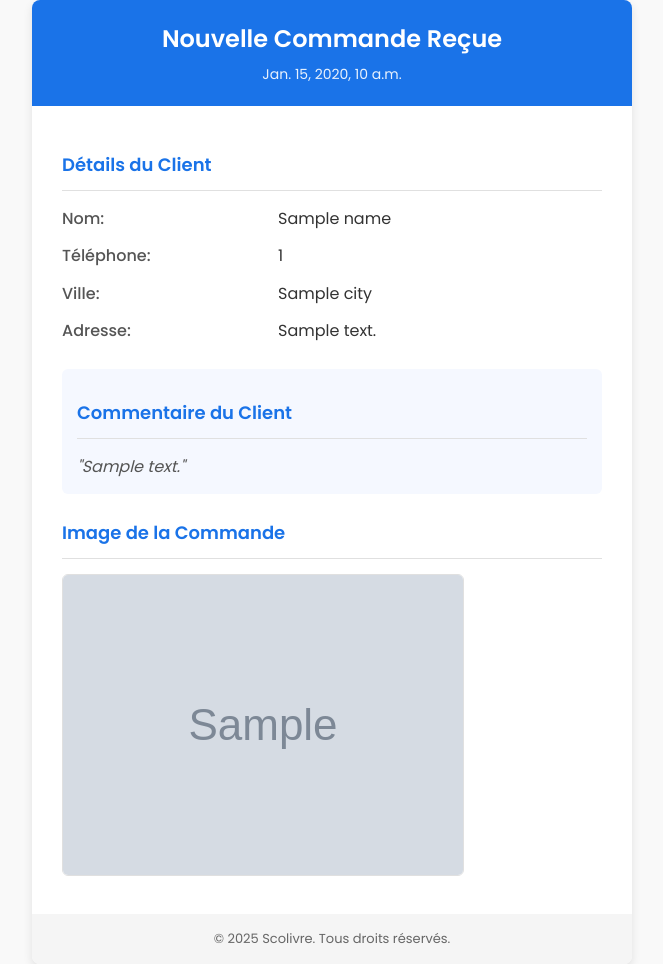
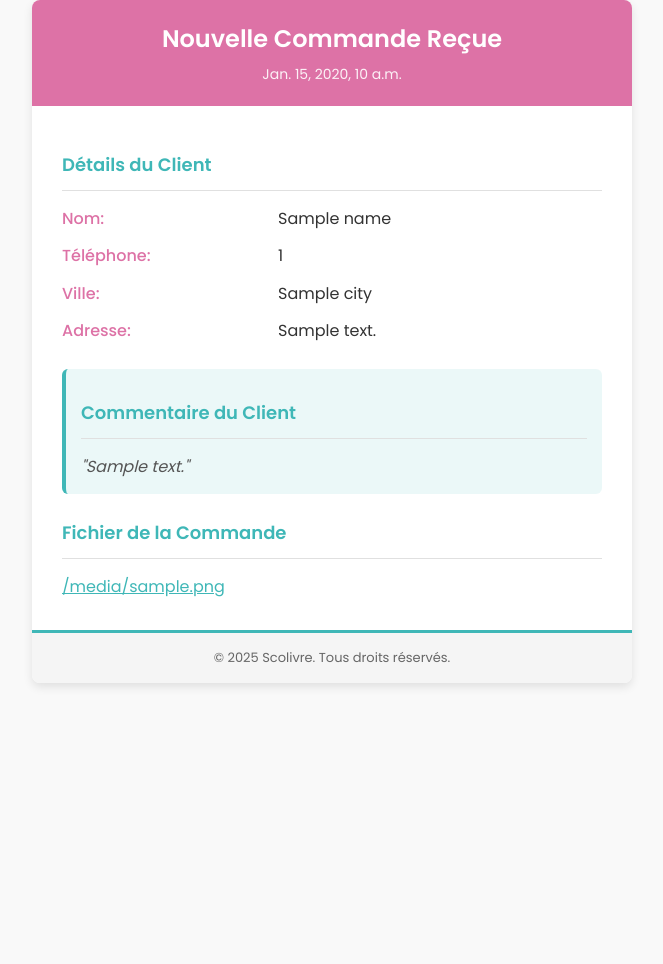
Before and after one commit to kamalMiftah/Scolivre_v0, a Django app: template backend/api/templates/email_template.html in a window 1280 px wide. Shown: the whole page, without its empty margins (308-971 px from the left). After the commit the page ends 687 px from the top, so only its background shows below. Run offline with Django 5.2, Linux system fonts and the light colour scheme; the template is opened without the code that fills it: most values are stand-ins (such as "Sample title", 1, 10 or a date in 2020); grey boxes marked "Sample" are stand-in pictures; parts of the project's set-up code (start-up, migrations or seed data) failed here and were passed over.

Commit message:
added email template

```diff
--- a/backend/api/templates/email_template.html
+++ b/backend/api/templates/email_template.html
@@ -26,7 +26,7 @@
             }
 
             .email-header {
-                background-color: #1a73e8;
+                background-color: #dd72a6;
                 color: white;
                 padding: 20px;
                 text-align: center;
@@ -51,7 +51,7 @@
             .section-title {
                 font-size: 18px;
                 font-weight: 600;
-                color: #1a73e8;
+                color: #3fb7b7;
                 margin-bottom: 15px;
                 padding-bottom: 10px;
                 border-bottom: 1px solid #e0e0e0;
@@ -69,7 +69,7 @@
             .detail-label {
                 font-weight: 500;
                 width: 40%;
-                color: #555;
+                color: #dd72a6;
             }
 
             .detail-value {
@@ -77,10 +77,11 @@
             }
 
             .comment-section {
-                background-color: #f5f8ff;
+                background-color: rgba(63, 183, 183, 0.1);
                 padding: 15px;
                 border-radius: 6px;
                 margin-bottom: 25px;
+                border-left: 4px solid #3fb7b7;
             }
 
             .comment-text {
@@ -88,15 +89,14 @@
                 color: #555;
             }
 
-            .image-section {
+            .file-section {
                 margin-top: 20px;
             }
 
-            .order-image {
-                max-width: 100%;
-                height: auto;
-                border-radius: 6px;
-                border: 1px solid #e0e0e0;
+            .file-link {
+                color: #3fb7b7;
+                text-decoration: underline;
+                word-break: break-all;
             }
 
             .email-footer {
@@ -105,6 +105,7 @@
                 text-align: center;
                 font-size: 13px;
                 color: #666;
+                border-top: 3px solid #3fb7b7;
             }
 
             @media only screen and (max-width: 480px) {
@@ -161,13 +162,9 @@
                     <div class="comment-text">"{{ comment }}"</div>
                 </div>
                 {% endif %} {% if image %}
-                <div class="image-section">
-                    <h2 class="section-title">Image de la Commande</h2>
-                    <img
-                        src="{{ image }}"
-                        alt="Image de la commande"
-                        class="order-image"
-                    />
+                <div class="file-section">
+                    <h2 class="section-title">Fichier de la Commande</h2>
+                    <a href="{{ image }}" class="file-link">{{ image }}</a>
                 </div>
                 {% endif %}
             </div>
--- a/backend/api/views.py
+++ b/backend/api/views.py
@@ -51,7 +51,7 @@ class CommandViewSet(viewsets.ModelViewSet):
             'phone_number': command.phone_number,
             'city': command.city,
             'address': command.home_address,
-            'image': f"http://scolivre.com{command.image.url}" if command.image else "",
+            'image': f"https://scolivre.com{command.image.url}" if command.image else "",
             'comment': command.comment_client,
             'current_date': current_date
         }
```
